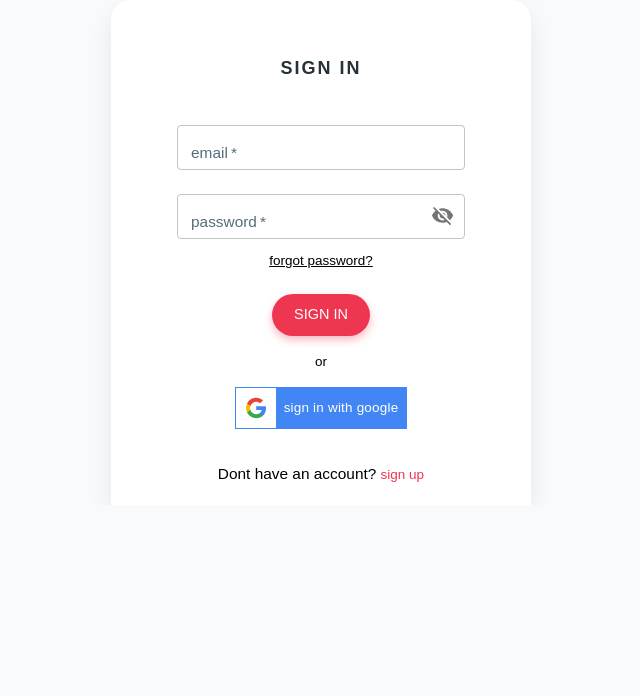
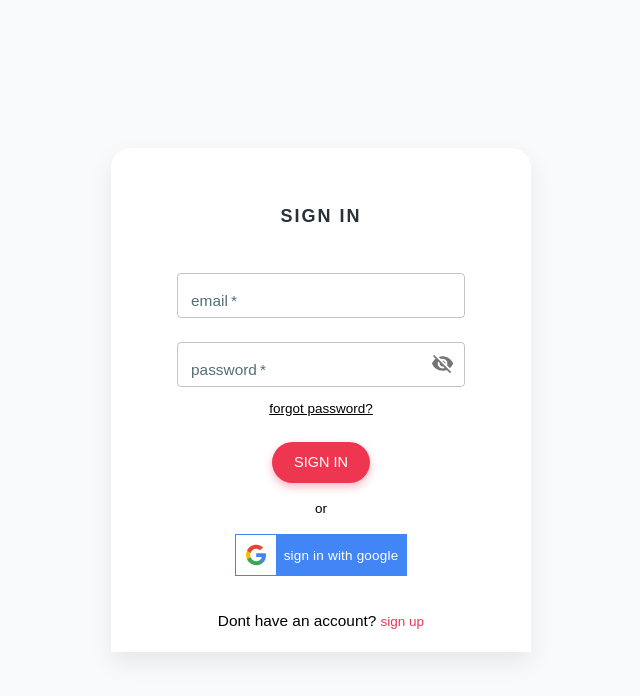
Before and after one commit to jerrybuks/Jumga-web, a React (Create React App) app in the folder Jumga-web-client/: page /auth in a window 1280 px wide. Shown: the top 696 px of the page, without its empty margins (319-959 px from the left). Built offline with nearby package versions, Linux system fonts and the light colour scheme; no server answers.

Commit message:
fixing styling issue
Signed-off-by: Chibuokem Jerry <profkiti@gmail.com>

```diff
--- a/Jumga-web-client/src/App.css
+++ b/Jumga-web-client/src/App.css
@@ -8,7 +8,8 @@ a{
 	display: flex;
 	flex-direction: column;
 	align-items: center;
-	justify-content: center;
+  justify-content: center;
+  min-height: 100vh;
   max-height: 100vh;
   width: 100vw;
   position: sticky;
```
